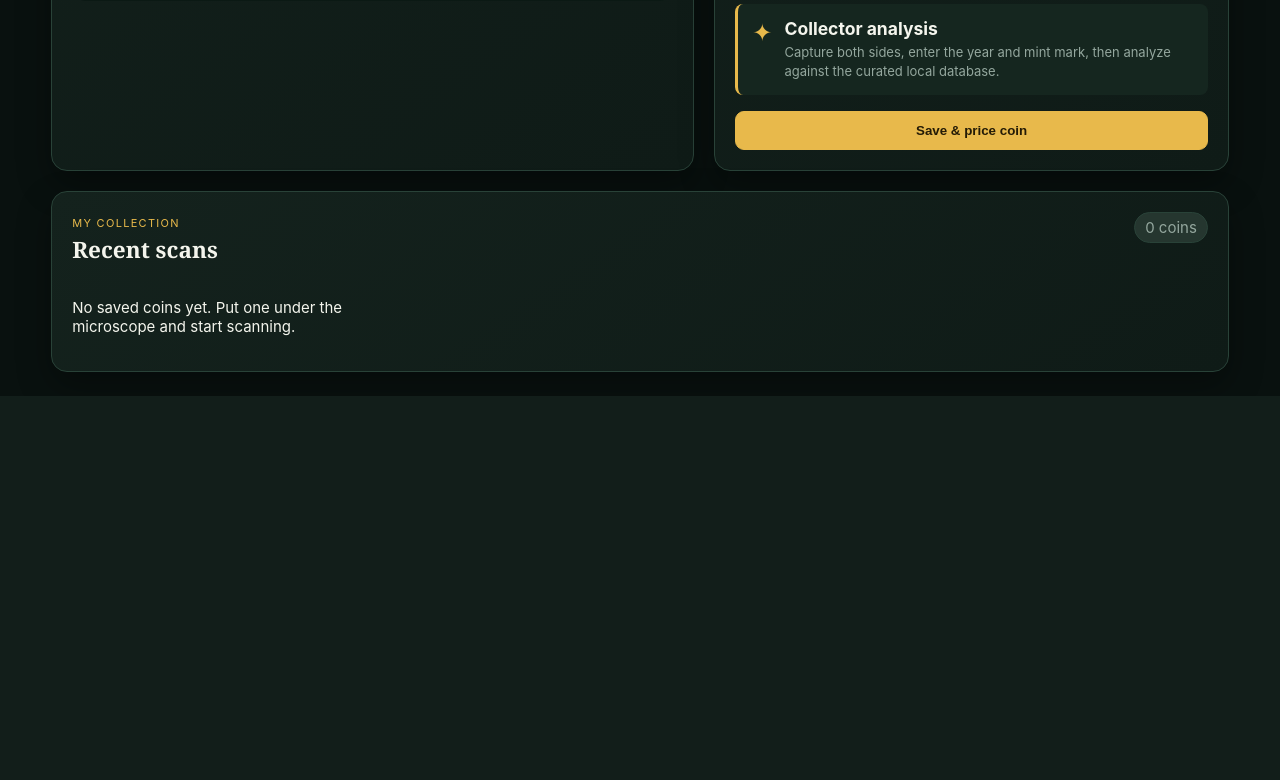
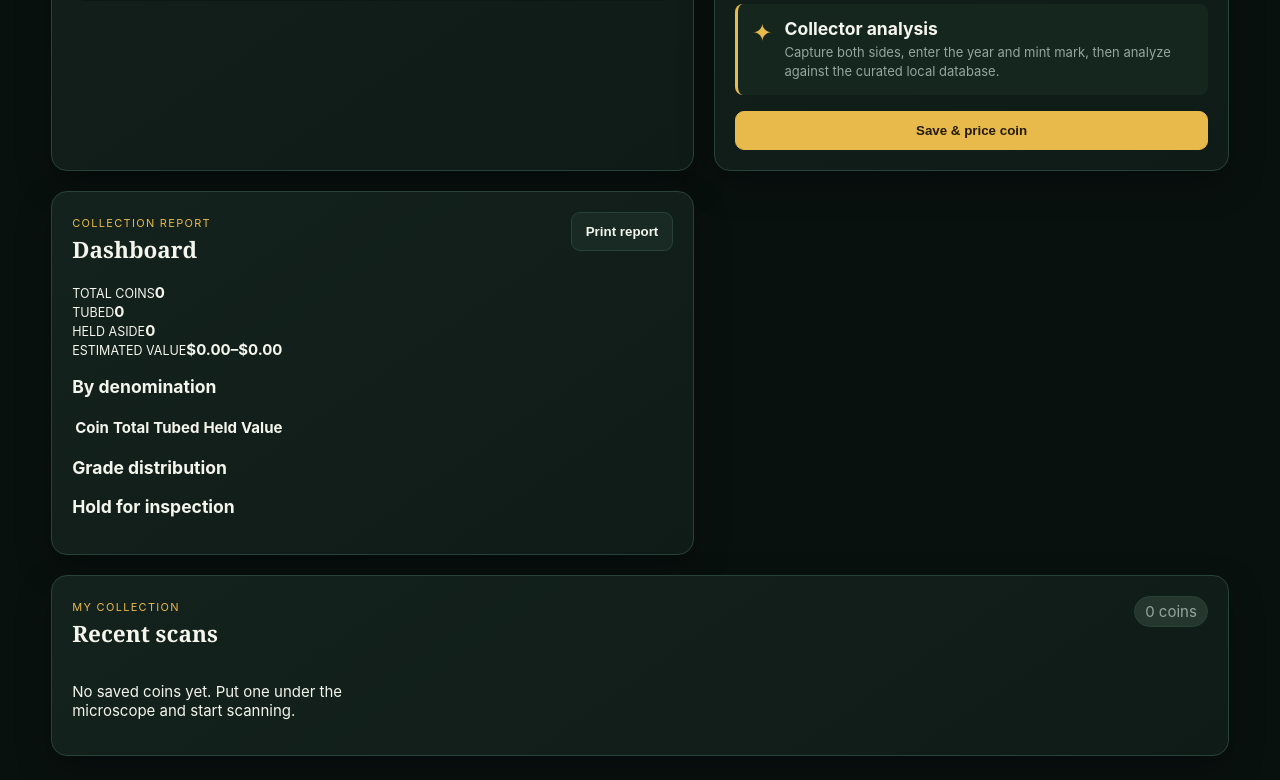
Before and after one commit to mnahtygal/CoinScope, a Flask app: page / in a window 1280 px wide. Shown: the part 870-1650 px from the top of the page. Before the commit the page ends 1266 px from the top, so only its background shows below. Run offline with Flask 3, Linux system fonts and the light colour scheme; data that the repository does not hold is empty.

Commit message:
Add collection dashboard interface

```diff
--- a/templates/index.html
+++ b/templates/index.html
@@ -24,6 +24,7 @@
       <button class="analyze-button" id="analyze">Analyze collector value</button><div class="analysis" id="analysis"><div class="analysis-icon">✦</div><div><h3>Collector analysis</h3><p>Capture both sides, enter the year and mint mark, then analyze against the curated local database.</p></div></div>
       <button class="save" id="save">Save &amp; price coin</button>
     </section>
+    <section class="dashboard card" id="dashboard"><div class="title-row"><div><small>COLLECTION REPORT</small><h2>Dashboard</h2><p id="report-time" class="report-time"></p></div><button id="print-report">Print report</button></div><div class="metric-grid"><div><small>TOTAL COINS</small><b id="metric-total">0</b></div><div><small>TUBED</small><b id="metric-tubed">0</b></div><div><small>HELD ASIDE</small><b id="metric-held">0</b></div><div><small>ESTIMATED VALUE</small><b id="metric-value">$0.00–$0.00</b></div></div><div class="report-grid"><article><h3>By denomination</h3><div class="table-wrap"><table><thead><tr><th>Coin</th><th>Total</th><th>Tubed</th><th>Held</th><th>Value</th></tr></thead><tbody id="denomination-report"></tbody></table></div></article><article><h3>Grade distribution</h3><div id="grade-report" class="grade-report"></div></article></div><article class="hold-report"><h3>Hold for inspection</h3><div id="hold-report"></div></article></section>
     <section class="collection card"><div class="title-row"><div><small>MY COLLECTION</small><h2>Recent scans</h2></div><span id="count" class="pill">0 coins</span></div><div id="history" class="history"></div></section>
   </main>
   <script src="/static/app.js"></script>
```
